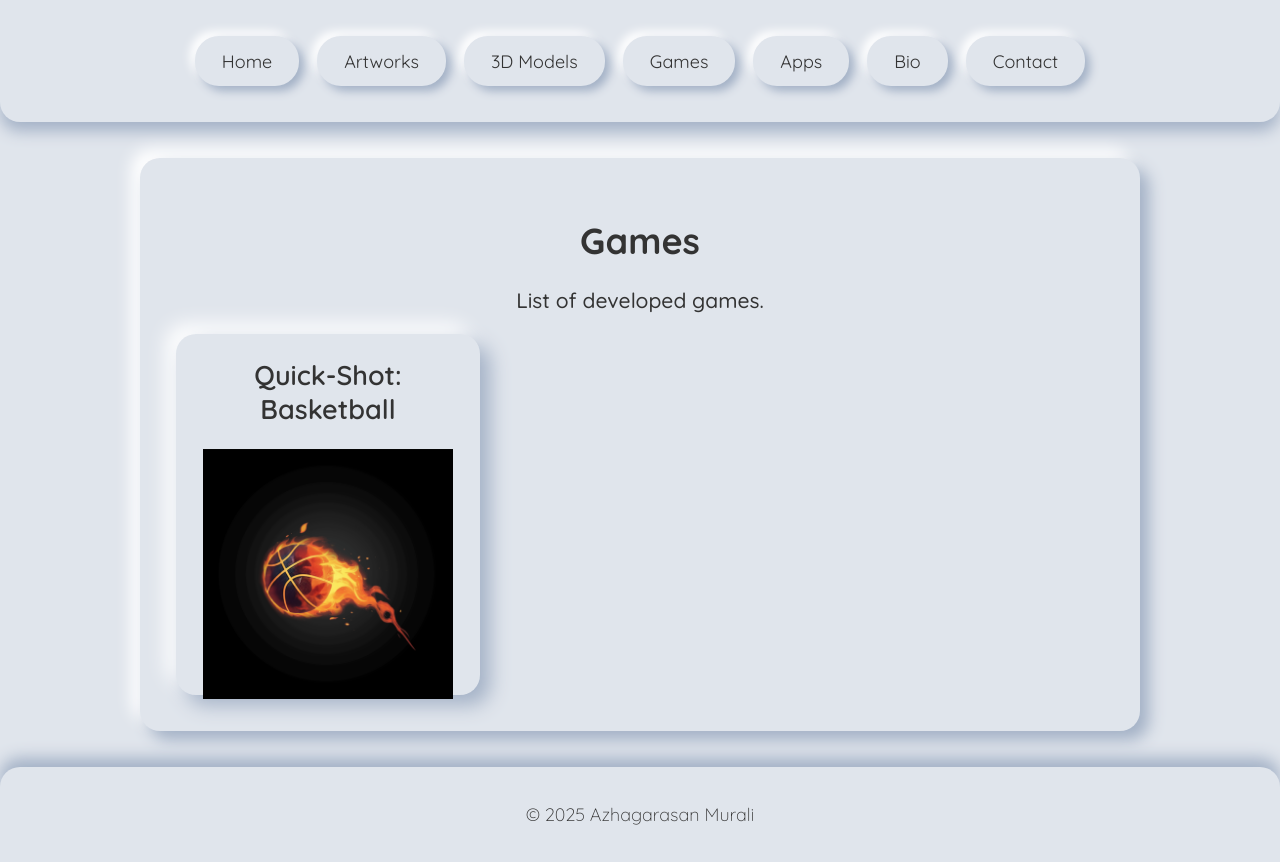
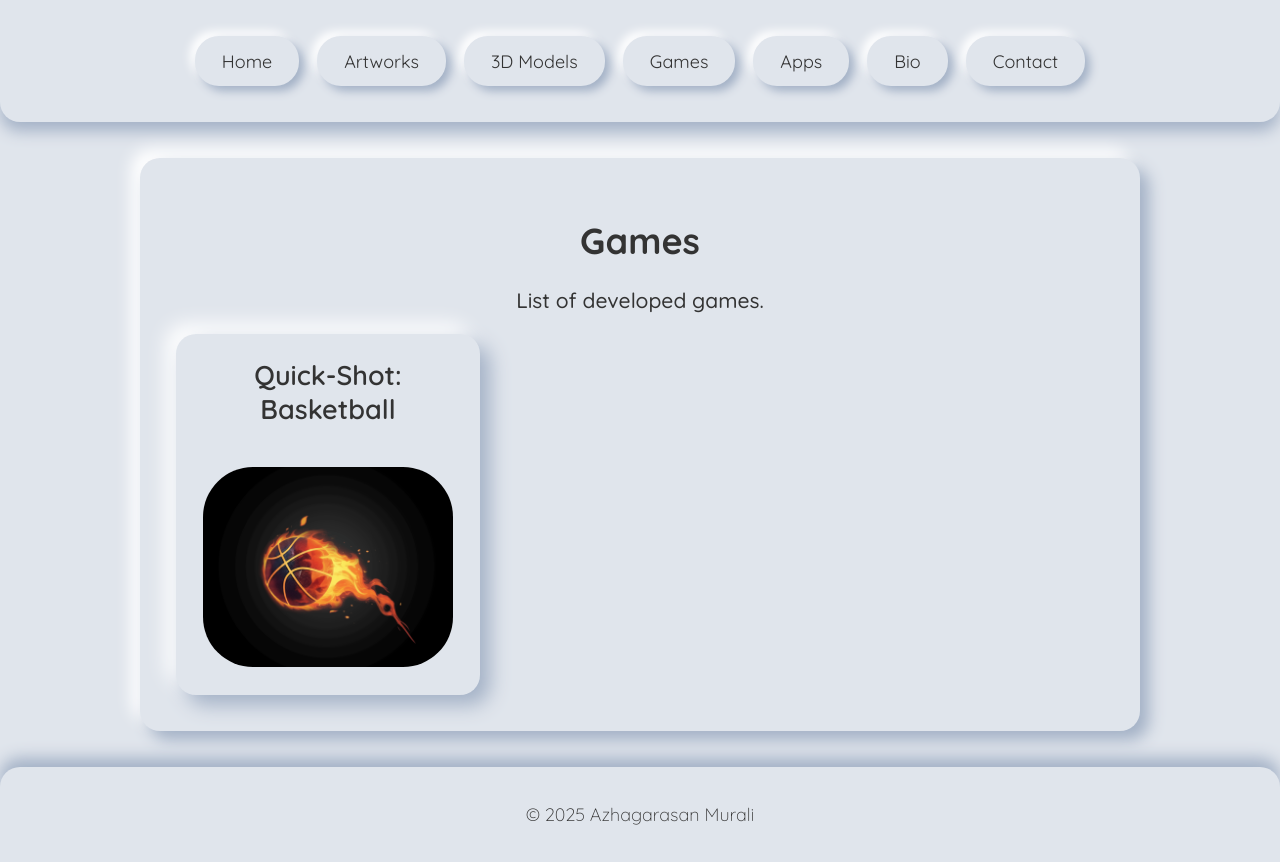
Before and after one commit to azhagarasanmurali/azhagarasanmurali.github.io, a React (Create React App) app: page /games in a window 1280 px wide. Built offline with nearby package versions, Linux system fonts and the light colour scheme.

Commit message:
added rounded border for card images

```diff
--- a/src/styles/card.css
+++ b/src/styles/card.css
@@ -7,22 +7,39 @@
 	height: 350px;
 	background: var(--bg);
 	border-radius: 20px;
-	box-shadow: 10px 10px 20px var(--shadow-dark),
+	box-shadow:
+		10px 10px 20px var(--shadow-dark),
 		-10px -10px 20px var(--shadow-light);
-	transition: box-shadow 0.2s ease-in-out, transform 0.1s ease-out;
+	transition:
+		box-shadow 0.2s ease-in-out,
+		transform 0.1s ease-out;
 	transform-style: preserve-3d;
 	will-change: transform;
 	padding: 0.1rem 1.5rem 0.5rem 1.5rem;
+	display: flex;
+	flex-direction: column;
+	justify-content: flex-start;
+	align-items: center;
+}
+
+.card img {
+	max-height: 200px;
+	object-fit: cover;
+	margin: 1rem 0;
+	border-radius: 50px;
+	display: block;
 }
 
 .card:hover {
-	box-shadow: inset 5px 5px 10px var(--shadow-dark),
+	box-shadow:
+		inset 5px 5px 10px var(--shadow-dark),
 		inset -5px -5px 10px var(--shadow-light);
 	transform: none;
 }
 
 .card:active {
-	box-shadow: inset 3px 3px 6px var(--shadow-dark),
+	box-shadow:
+		inset 3px 3px 6px var(--shadow-dark),
 		inset -3px -3px 6px var(--shadow-light);
 	transform: scale(0.98);
 }
```
